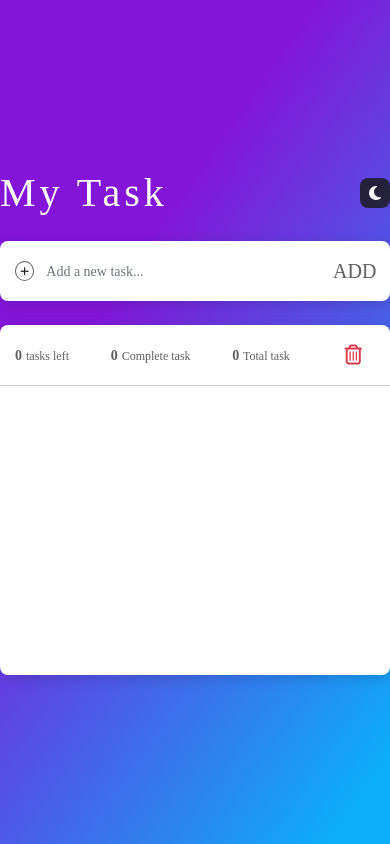
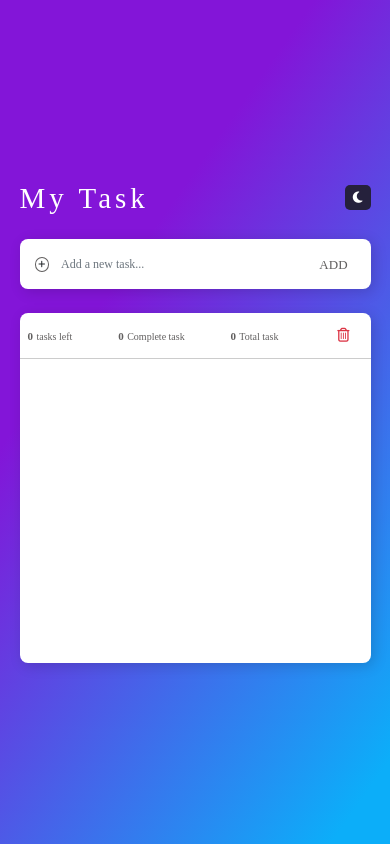
Before and after one commit to raosavan96/Todo, a React (Create React App) app: page / in a window 390 px wide. Built offline with nearby package versions, Linux system fonts and the light colour scheme; a web font is replaced by a local one.

Commit message:
css media screen

```diff
--- a/src/Components/Todo/Todo.module.css
+++ b/src/Components/Todo/Todo.module.css
@@ -65,7 +65,8 @@ video {
 }
 
 .todo_box {
-  width: 550px;
+  max-width: 550px;
+  width: 100%;
   height: auto;
   /* border: 1px solid #ccc; */
 }
@@ -226,6 +227,81 @@ video {
   background-color: transparent;
 }
 
+/* Media Screen size start*/
+
+@media screen and (max-width: 550px) {
+
+  .app_name h1 {
+    font-size: 29px;
+  }
+
+  .app_name button {
+    width: 25px;
+    height: 25px;
+    border-radius: 5px;
+    font-size: 13px;
+  }
+
+  .todo_box {
+    width: 90%;
+  }
+
+  .todo_form form button {
+    font-size: 13px;
+  }
+  .todo_form form input {
+    font-size: 12px;
+  }
+
+.content_acc_sec {
+  padding: 5px 8px;
+}
+
+.content_acc_sec button {
+  font-size: 14px !important;
+}
+
+.content_acc_sec p {
+  font-size: 10px;
+}
+
+.content_acc_sec p span {
+  font-size: 11px !important;
+}
+
+  .todo_list {
+    padding: 0;
+  }
+
+  .input_plus {
+    width: 15px;
+    height: 15px;
+  }
+
+  .input_plus i {
+    font-size: 8px;
+  }
+
+  .todo_form {
+    height: 50px;
+  }
+
+  .todo_list input {
+    width: 12px;
+    height: 12px;
+  }
+
+    .todo_list p {
+      font-size: 12px;
+    }
+
+    .todo_list button {
+      font-size: 13px;
+    }
+}
+
+/* Media Screen size end */
+
 /* Todo list items end */
 /* Content Sec End */
 
```
